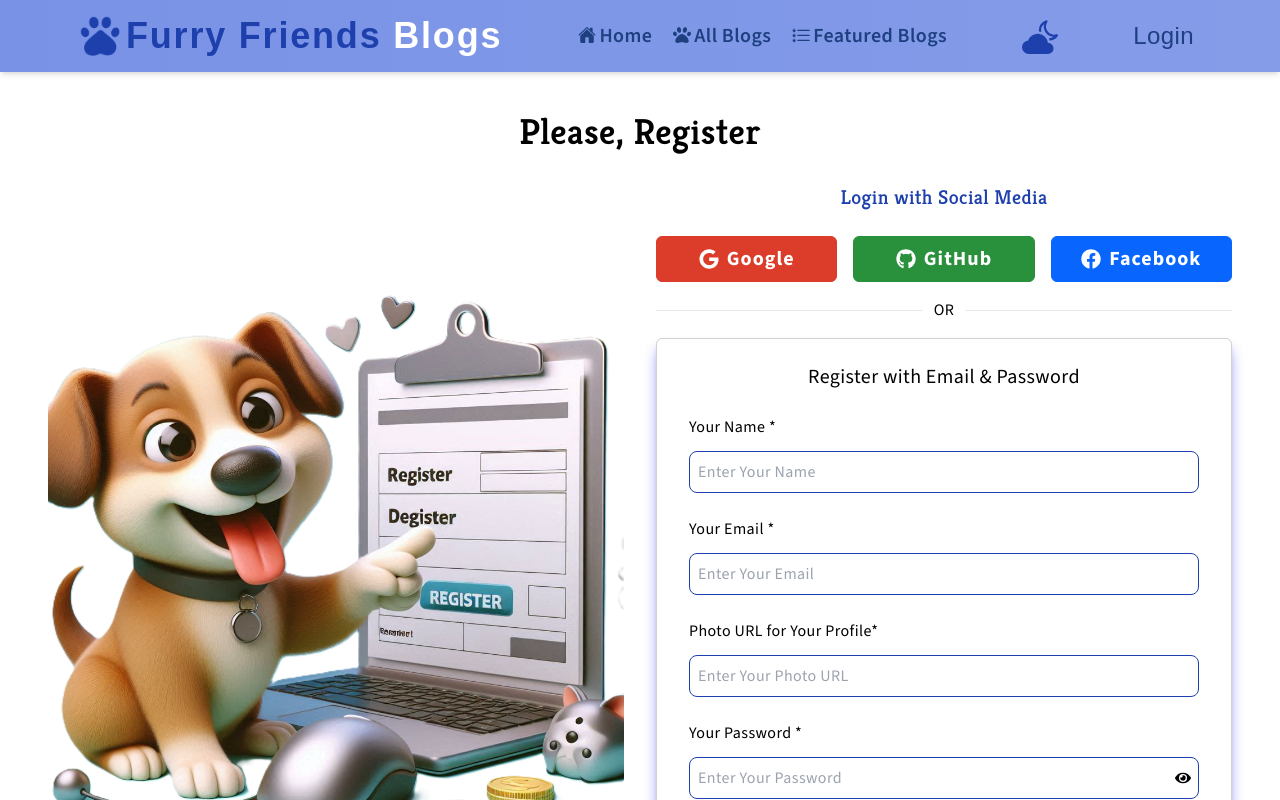
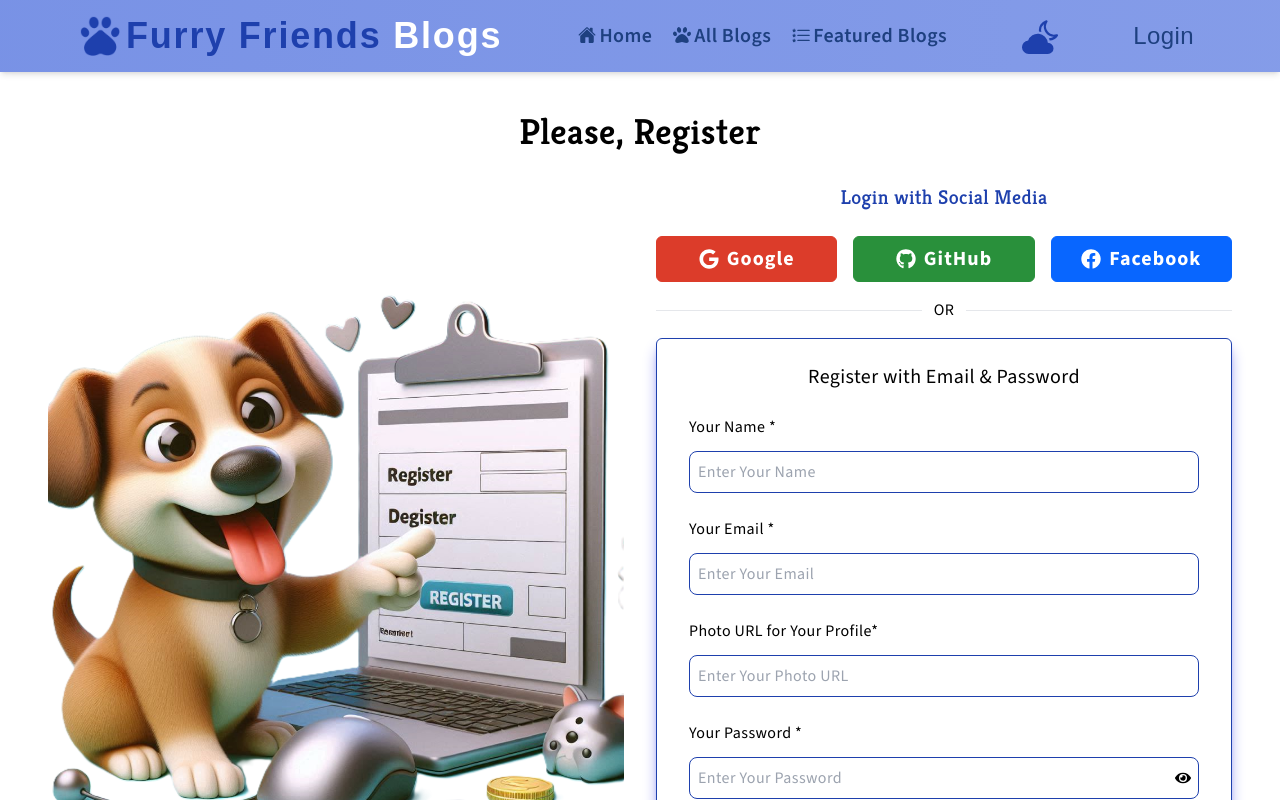
Before and after one commit to nazmul-nhb/furry-friends-blogs-client, a React (Vite) app: page /register in a window 1280 px wide. Shown: the top 800 px of the page. Built offline with nearby package versions, Linux system fonts and the light colour scheme; no server answers; a web font is replaced by a local one.

Commit message:
fixed border color

```diff
--- a/src/pages/AddBlog/AddBlog.jsx
+++ b/src/pages/AddBlog/AddBlog.jsx
@@ -69,7 +69,7 @@ const AddBlog = () => {
             </Helmet>
             <h2 className="text-lg md:text-3xl text-furry font-bold text-center mb-8">Hi, {user.displayName}, {text}</h2>
             {/* Form */}
-            <form onSubmit={handleSubmit(handleAddBlog)} className="flex flex-col gap-6 mx-auto px-4 lg:px-16 py-6 lg:py-10 shadow-[#363538] border rounded-lg">
+            <form onSubmit={handleSubmit(handleAddBlog)} className="flex flex-col gap-6 mx-auto px-4 lg:px-16 py-6 lg:py-10 shadow-md shadow-[#8689ee] border border-furry rounded-lg">
                 <div className="grid grid-cols-1 lg:grid-cols-2 gap-4">
                     {/* Blog Title */}
                     <div className="lg:col-span-2 w-full flex flex-col gap-3">
--- a/src/pages/Login/Login.jsx
+++ b/src/pages/Login/Login.jsx
@@ -80,7 +80,7 @@ const Login = () => {
                         <hr className="w-full dark:text-gray-600" />
                     </div>
                     {/* Email Password Login */}
-                    <form onSubmit={handleSubmit(handleLogin)} className="w-full flex flex-col gap-6 px-4 lg:px-8 py-4 lg:py-6 shadow-lg shadow-[#8689ee] border border-[#d3d0d0] rounded-md">
+                    <form onSubmit={handleSubmit(handleLogin)} className="w-full flex flex-col gap-6 px-4 lg:px-8 py-4 lg:py-6 shadow-lg shadow-[#8689ee] border border-furry rounded-md">
                         <h2 className="text-xl md:text-2xl font-medium font-kreonSerif">Login with Email & Password</h2>
                         <div className="flex flex-col gap-3">
                             <label htmlFor="email">Your Email</label>
--- a/src/pages/Register/Register.jsx
+++ b/src/pages/Register/Register.jsx
@@ -99,7 +99,7 @@ const Register = () => {
                         <hr className="w-full dark:text-gray-600" />
                     </div>
                     {/* Email Password Login */}
-                    <form onSubmit={handleSubmit(handleRegister)} className="w-full flex flex-col gap-6 px-4 lg:px-8 py-4 lg:py-6 shadow-lg shadow-[#8689ee] border border-[#d3d0d0] rounded-md">
+                    <form onSubmit={handleSubmit(handleRegister)} className="w-full flex flex-col gap-6 px-4 lg:px-8 py-4 lg:py-6 shadow-lg shadow-[#8689ee] border border-furry rounded-md">
                         <h3 className='text-lg md:text-xl font-medium text-center'>Register with Email & Password</h3>
                         <div className="flex flex-col gap-3">
                             <label className="font-medium" htmlFor="name">Your Name *</label>
--- a/src/pages/UpdateBlog/UpdateBlog.jsx
+++ b/src/pages/UpdateBlog/UpdateBlog.jsx
@@ -107,7 +107,7 @@ const UpdateBlog = () => {
 
             <Button onClick={() => navigate(-1)} className={'border mx-auto block mb-8 text-xl font-bold py-2 px-4 rounded-3xl'} buttonText={'Go Back'} color={'#1e40ad'} hoverColor={'white'} hoverBgColor={'transparent'}></Button>
 
-            <form onSubmit={handleSubmit(handleUpdateBlog)} className="flex flex-col gap-6 mx-auto px-4 lg:px-16 py-6 lg:py-10 shadow-[#363538] border rounded-lg">
+            <form onSubmit={handleSubmit(handleUpdateBlog)} className="flex flex-col gap-6 mx-auto px-4 lg:px-16 py-6 lg:py-10 shadow-md shadow-[#8689ee] border border-furry rounded-lg">
                 <div className="grid grid-cols-1 lg:grid-cols-2 gap-4">
                     {/* Blog Title */}
                     <div className="lg:col-span-2 w-full flex flex-col gap-3">
```
